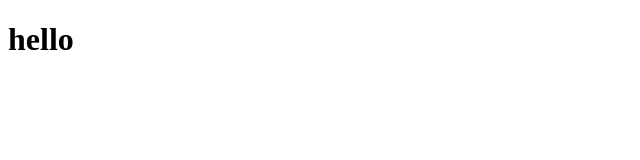
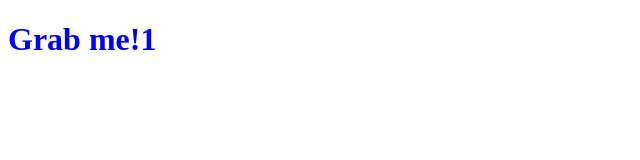
Before and after one commit to Hongseohyun/TodoList, a plain HTML site: page index.html in a window 1280 px wide. Shown: the whole page, without its empty margins (0-640 px from the left). Drawn offline with Linux system fonts and the light colour scheme.

Commit message:
Update index.html

```diff
--- a/index.html
+++ b/index.html
@@ -4,11 +4,13 @@
     <meta charset="UTF-8">
     <meta http-equiv="X-UA-Compatible" content="IE=edge">
     <meta name="viewport" content="width=device-width, initial-scale=1.0">
-    <title>Document</title>
+    <title>Hello! from HTML</title>
 </head>
 <body>
-    <h1>
-        hello
-    </h1>
+    <div class="hello">
+        <h1>Grab me!1</h1>
+    </div>
+
+    <script src="app.js"></script>
 </body>
 </html>
```
